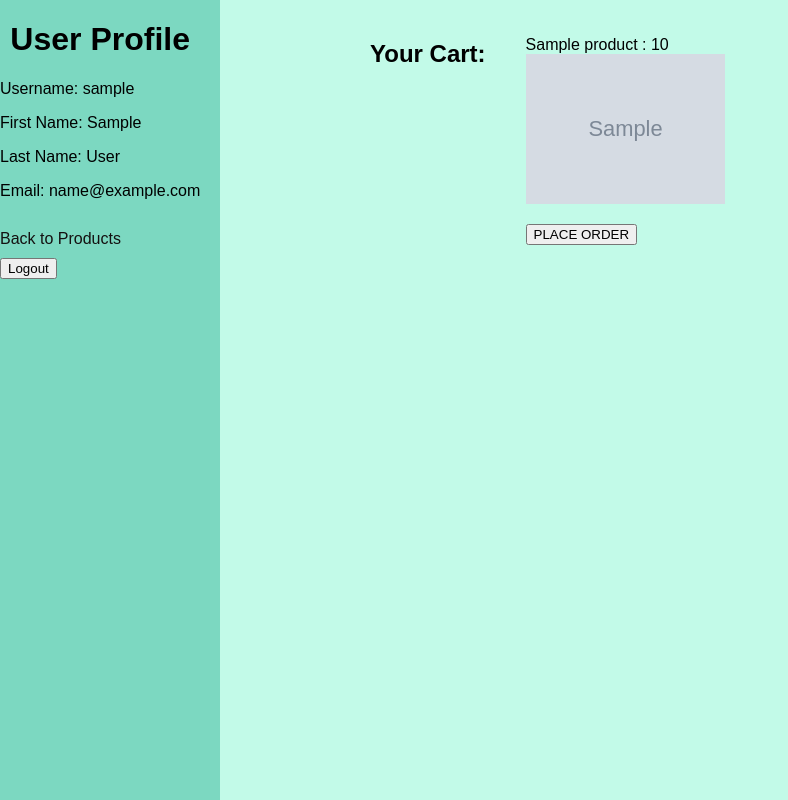
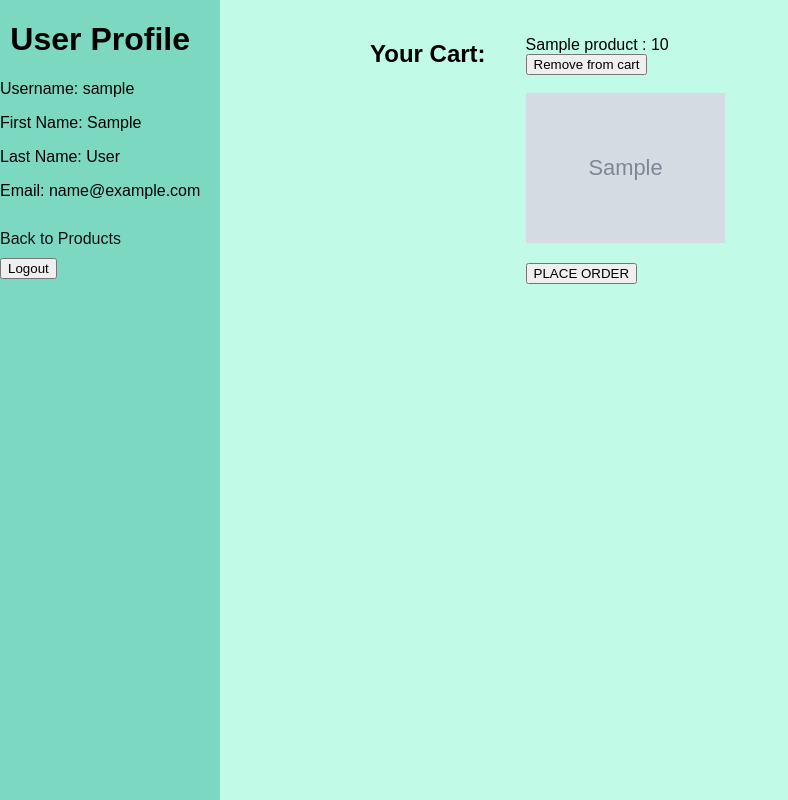
Before and after one commit to minta19/E-commerce, a Django app: page /ProductApp/profile/ in a window 1280 px wide. Shown: the whole page, without its empty margins (0-788 px from the left). Run offline with Django 4.2, Linux system fonts and the light colour scheme; a user stored in the database is signed in; tables that the repository leaves empty hold one stand-in row (values such as "Sample post"); grey boxes marked "Sample" are stand-in pictures.

Commit message:
Add .made changes

```diff
--- a/ProductApp/urls.py
+++ b/ProductApp/urls.py
@@ -9,6 +9,7 @@ urlpatterns=[
     path('addcart/<int:product_id>/',views.add_to_cart,name='add_cart'),
     path('done<path:total_price>/',views.order_success,name='success'),
     path('order/',views.order_view,name='or_der'),
+    path('cartdel<int:cart_item_id>/',views.cart_delete,name='cart_del'),
     path('login/',userLogin,name='login'),
     path('signup/',signup,name='signup'),
     path('logout/',userLogout,name='logout'),
--- a/ProductApp/views.py
+++ b/ProductApp/views.py
@@ -1,4 +1,4 @@
-from django.shortcuts import render,redirect
+from django.shortcuts import render,redirect,get_object_or_404
 from django.views.generic import ListView
 from .models import Product,Cart,CartItem,Order,OrderItem
 from django.contrib.auth import authenticate,login,logout
@@ -111,3 +111,11 @@ def order_success(request,total_price):
         'total_price':total_price
     }
     return render(request, 'ProductApp/order_success.html',context)
+
+@login_required
+def cart_delete(request,cart_item_id):
+    cart_item=get_object_or_404(CartItem,id=cart_item_id)
+    if cart_item.cart.user != request.user:
+        return redirect('profile')
+    cart_item.delete()
+    return redirect('profile')
--- a/templates/ProductApp/profile.html
+++ b/templates/ProductApp/profile.html
@@ -87,7 +87,6 @@
                 <p>Email: {{ user.email }}</p>
                 <div class="navigation">
                     <a href="{% url 'prolist' %}">Back to Products</a>
-
                 </div>
                 <form action="{% url 'logout' %}" method="post">
                     {% csrf_token %}
@@ -101,8 +100,16 @@
                 <h2>Your Cart:</h2>
                 <ul>
                     {% for cart_item in cart_items %}
-                         <li>{{ cart_item.product.P_name }} : {{ cart_item.quantity }}</li>
-                         <li><img src="{{ cart_item.product.image.url }}" alt="{{ cart_item.product.P_name }}" width="200" height="200"></li>
+                        <li>
+                            {{ cart_item.product.P_name }} : {{ cart_item.quantity }}
+                            <form action="{% url 'cart_del' cart_item.id %}" method="POST">
+                                {% csrf_token %}
+                                <button type="submit">Remove from cart</button>
+                            </form>
+                        </li><br>
+                        <li>
+                            <img src="{{ cart_item.product.image.url }}" alt="{{ cart_item.product.P_name }}" width="200" height="200">
+                        </li>
                         <li>
                             <form action="{% url 'or_der' %}" method="POST">
                                 {% csrf_token %}
@@ -112,7 +119,7 @@
                     {% endfor %}
                 </ul>
                 {% else %}
-                     <p>Your cart is empty.</p>
+                    <p>Your cart is empty.</p>
                 {% endif %}
             </div>
         </div>
```
